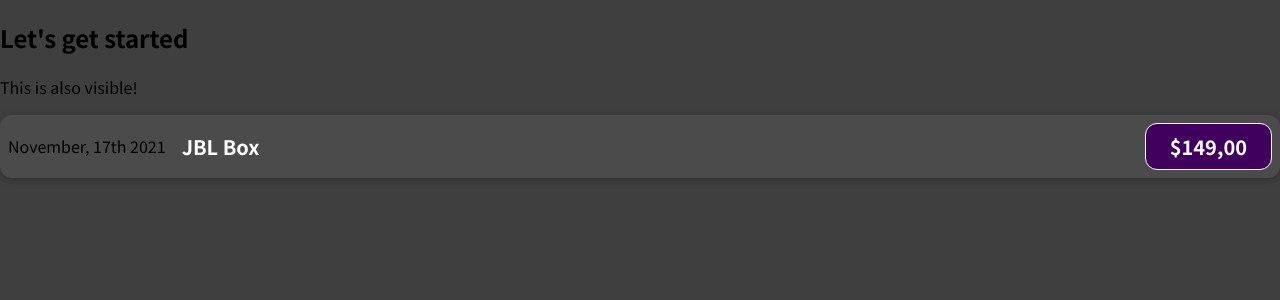
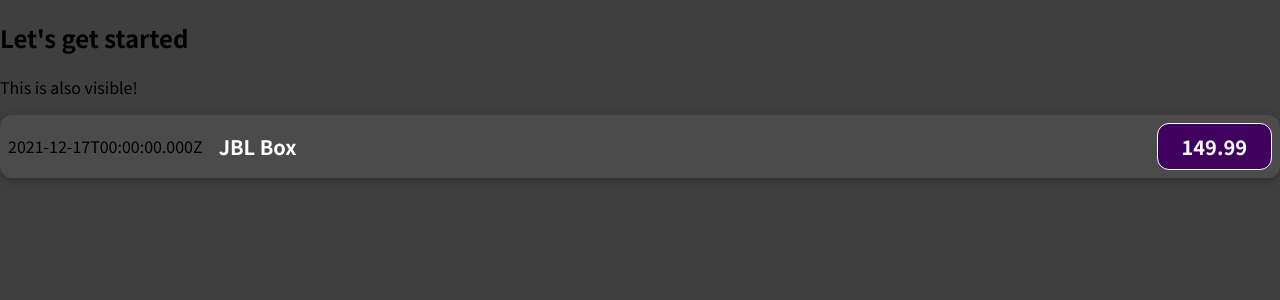
Before and after one commit to Henrique-mazzoleni/wallet-app, a JavaScript app: page / in a window 1280 px wide. Shown: the top 300 px of the page. Built offline with nearby package versions, Linux system fonts and the light colour scheme.

Commit message:
dynamic data

```diff
--- a/src/components/ExpenseItem.js
+++ b/src/components/ExpenseItem.js
@@ -1,12 +1,16 @@
 import "./ExpenseItem.css";
 
 function ExpenseItem() {
+  const expenseDate = new Date(2021, 11, 17);
+  const expenseTitle = "JBL Box";
+  const expenseAmount = 149.99;
+
   return (
     <div className="expense-item">
-      <div>November, 17th 2021</div>
+      <div>{expenseDate.toISOString()}</div>
       <div className="expense-item__description">
-        <h2>JBL Box</h2>
-        <div className="expense-item__price">$149,00</div>
+        <h2>{expenseTitle}</h2>
+        <div className="expense-item__price">{expenseAmount}</div>
       </div>
     </div>
   );
```
